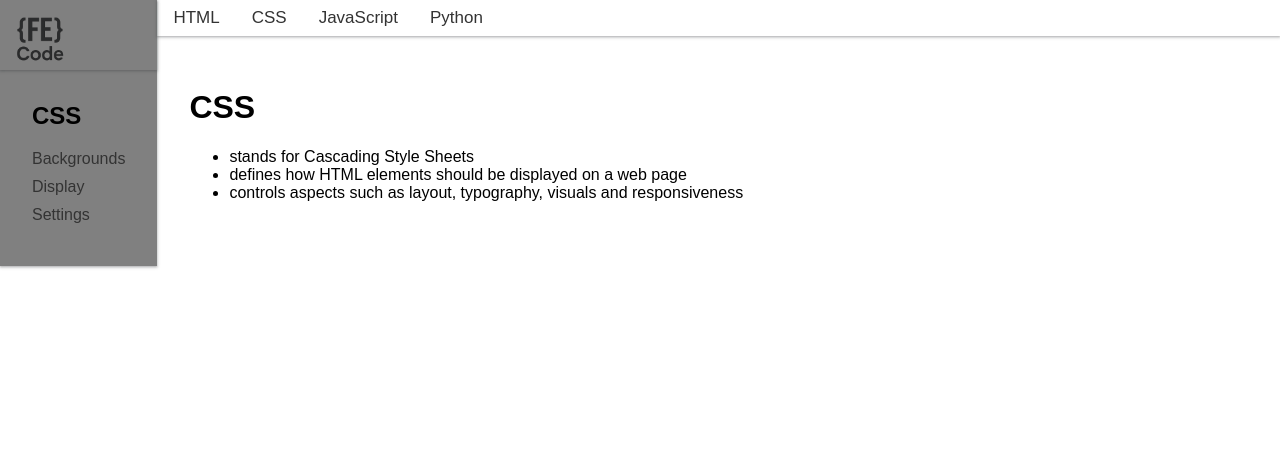
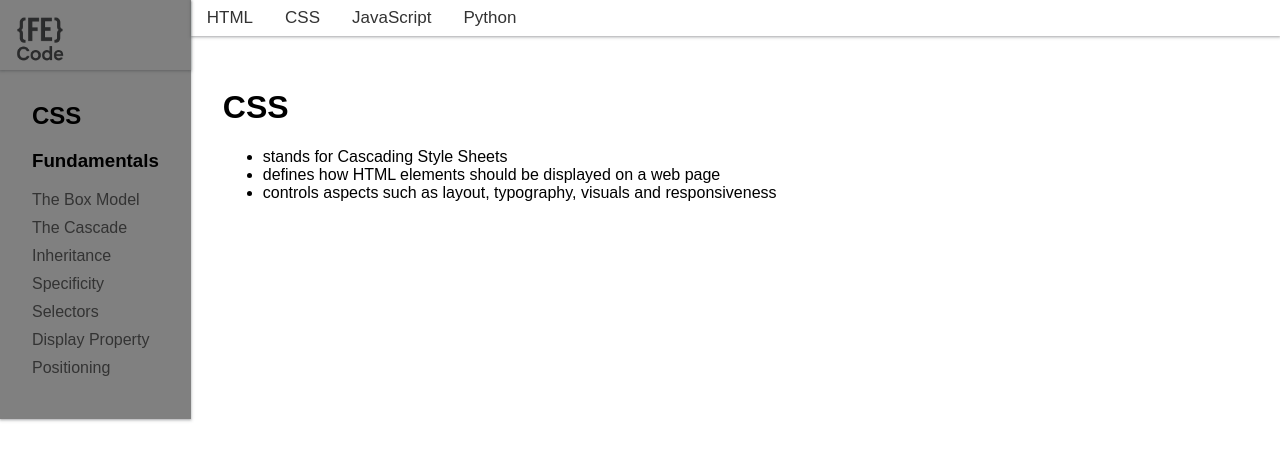
Before and after one commit to laneyreed/FrontEnd-Dashboard, a Flask app: page /css in a window 1280 px wide. Shown: the top 461 px of the page. Run offline with Flask 3, Linux system fonts and the light colour scheme; some libraries are stand-ins or nearby versions.

Commit message:
added sidebar

```diff
--- a/templates/css/css_home.html
+++ b/templates/css/css_home.html
@@ -3,6 +3,13 @@
 
 {% block sidebar %}
     {% set lang_name = "CSS" %}
+    {% set lang_concept_1 = "The Box Model" %}
+    {% set lang_concept_2 = "The Cascade" %}
+    {% set lang_concept_3 = "Inheritance" %}
+    {% set lang_concept_4 = "Specificity" %}
+    {% set lang_concept_5 = "Selectors" %}
+    {% set lang_concept_6 = "Display Property" %}
+    {% set lang_concept_7 = "Positioning" %}
     {% include "sidebar.html" %}
 {% endblock %}
 
--- a/templates/sidebar.html
+++ b/templates/sidebar.html
@@ -1,6 +1,6 @@
 <style>
         #sidebar {
-          width: 10rem;
+          width: 13rem;
           background-color: grey;
           box-shadow: rgba(60, 64, 67, 0.3) 0px 1px 2px 0px, rgba(60, 64, 67, 0.15) 0px 1px 3px 1px;
         }
@@ -42,8 +42,13 @@
     </div>
     <div id="sidebar-content" >
         <h2>{{lang_name}}</h2>
-        <a href="#">Backgrounds</a>
-        <a href="#">Display</a>
-        <a href="#">Settings</a>
+        <h3>Fundamentals</h3>
+        <a href="#">{{ lang_concept_1 }}</a>
+        <a href="#">{{ lang_concept_2 }}</a>
+        <a href="#">{{ lang_concept_3 }}</a>
+        <a href="#">{{ lang_concept_4 }}</a>
+        <a href="#">{{ lang_concept_5 }}</a>
+        <a href="#">{{ lang_concept_6 }}</a>
+        <a href="#">{{ lang_concept_7 }}</a>
     </div>
 </div>
```
